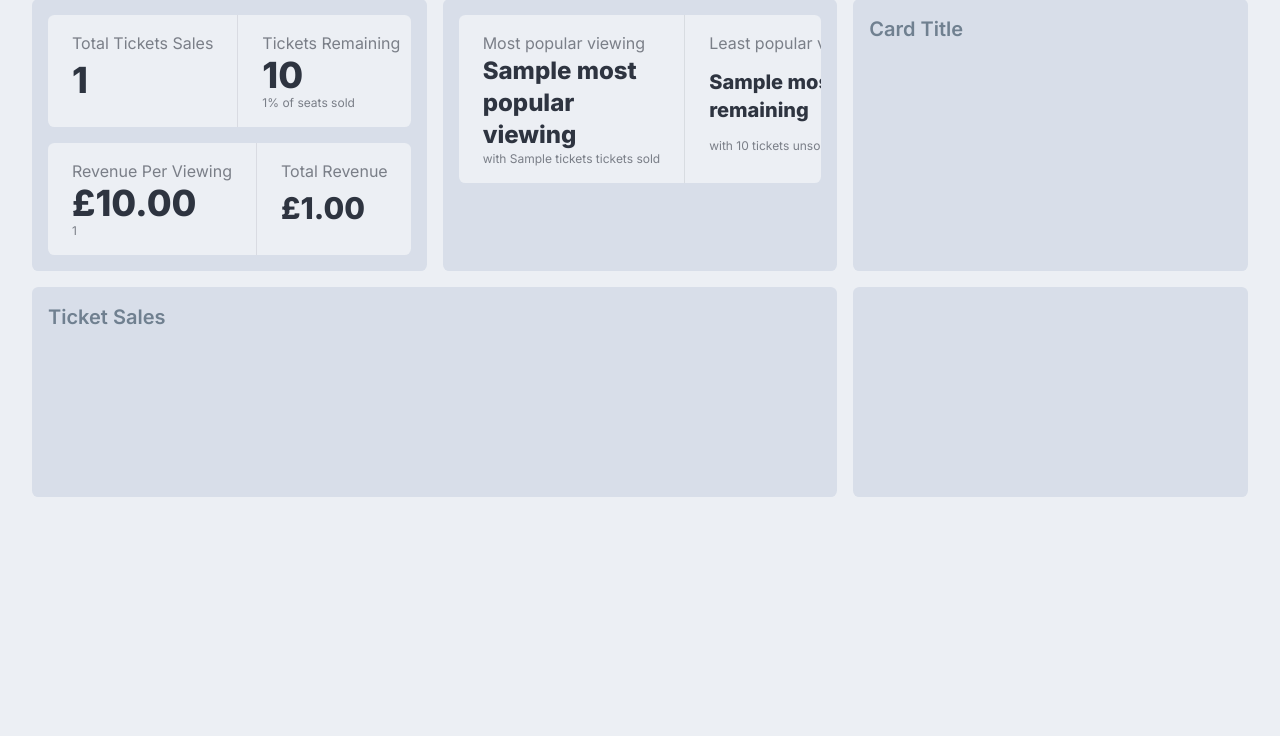
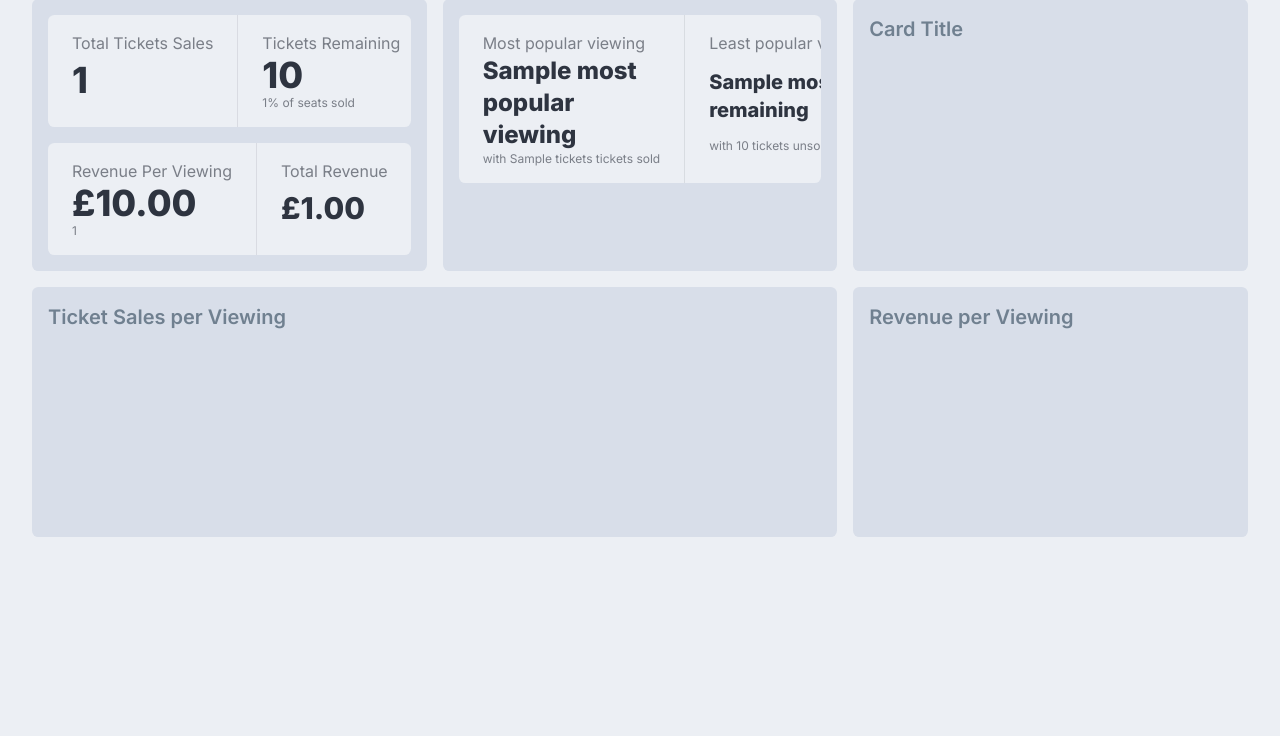
Before and after one commit to FT111/bookingSystem, a Flask app: template templates/Dashboard.html in a window 1280 px wide. Shown: the part 273-1009 px from the top of the page. Run offline with Flask 3, Linux system fonts and the light colour scheme; the template is opened without the code that fills it: most values are stand-ins (such as "Sample title", 1, 10 or a date in 2020); a map, chart or similar area stays blank; some libraries are stand-ins or nearby versions.

Commit message:
Added viewing revenue pie chart

```diff
--- a/static/Dashboard.js
+++ b/static/Dashboard.js
@@ -110,8 +110,12 @@ const renderStats = (stats) => {
     document.getElementById('mostPopularViewingSub').innerHTML = mostPopularViewingSubtitle;
 
     // Tickets per viewing chart
-    window.ticketChart.data.labels = stats.ticketsPerViewing.map(row => row.viewingName);
-    window.ticketChart.data.datasets[0].data = stats.ticketsPerViewing.map(row => row.tickets);
+    window.revenueChart.data.labels = stats.statsPerViewing.map(row => row.viewingName);
+    window.revenueChart.data.datasets[0].data = stats.statsPerViewing.map(row => row.revenue);
+
+    window.ticketChart.data.labels = stats.statsPerViewing.map(row => row.viewingName);
+    window.ticketChart.data.datasets[0].data = stats.statsPerViewing.map(row => row.tickets);
     window.ticketChart.update();
+    window.revenueChart.update();
 
 }
--- a/static/barChart.js
+++ b/static/barChart.js
@@ -7,12 +7,12 @@
       {
         type: 'bar',
         data: {
-          labels: stats.ticketsPerViewing.map(row => row.viewingName),
+          labels: stats.statsPerViewing.map(row => row.viewingName),
           datasets: [
             {
 
               label: 'Tickets sales per performance',
-              data: stats.ticketsPerViewing.map(row => row.tickets),
+              data: stats.statsPerViewing.map(row => row.tickets),
             }
           ]
         },
@@ -26,13 +26,7 @@
             },
             plugins: {
                 legend: {
-                    labels: {
-                        font: {
-                            size: 16,
-                            family: "'Inter','Helvetica Neue','Helvetica','Arial', sans-serif",
-                            weight: 'bold'
-                        }
-                    }
+                    display: false,
                 }
             }
         }
--- /dev/null
+++ b/static/pieChart.js
@@ -0,0 +1,28 @@
+(async function() {
+    Chart.defaults.color = 'blue';
+    window.revenueChart = new Chart(
+        document.getElementById('pieChart1'),
+        {
+            type: 'pie',
+            data: {
+                labels: stats.statsPerViewing.map(row => row.viewingName),
+                datasets: [
+                    {
+                        label: 'Viewing Revenue',
+                        data: stats.statsPerViewing.map(row => row.revenue),
+                        backgroundColor: ['#668dcc','#415d8a','#2e4a6f','#1d3a5b','#0f2c49','#0a1f36','#05132a','#000c1f','#00061a'],
+                        borderWidth: 1
+                    }
+                ]
+            },
+            options: {
+                responsive: true,
+                plugins: {
+                    legend: {
+                        display: false,
+                    }
+                }
+            }
+        }
+    );
+})();
--- a/templates/Dashboard.html
+++ b/templates/Dashboard.html
@@ -109,7 +109,7 @@
 
     <div class="sm:col-span-4 bg-base-300 card card-primary">
     <div class="card-header">
-        <h3 class="card-title">Ticket Sales</h3>
+        <h3 class="card-title pb-5">Ticket Sales per Viewing</h3>
 
         <div class="w-full h-full"><canvas id="barChart1"></canvas></div>
         <script type="module" src="../static/barChart.js"></script>
@@ -117,7 +117,11 @@
     </div>
     </div>
         <div class="sm:col-span-2 bg-base-300 card card-primary">
+        <div class="card-header">
+            <h3 class="card-title">Revenue per Viewing</h3>
 
+                <div class="w-full h-full p-5 flex items-center"><canvas id="pieChart1"></canvas></div>
+            <script type="module" src="../static/pieChart.js"></script>
     </div>
 </div>
 </div>
```
Also changed, not shown: bookingSystem/viewingFuncs.py (+8 -10 lines).
